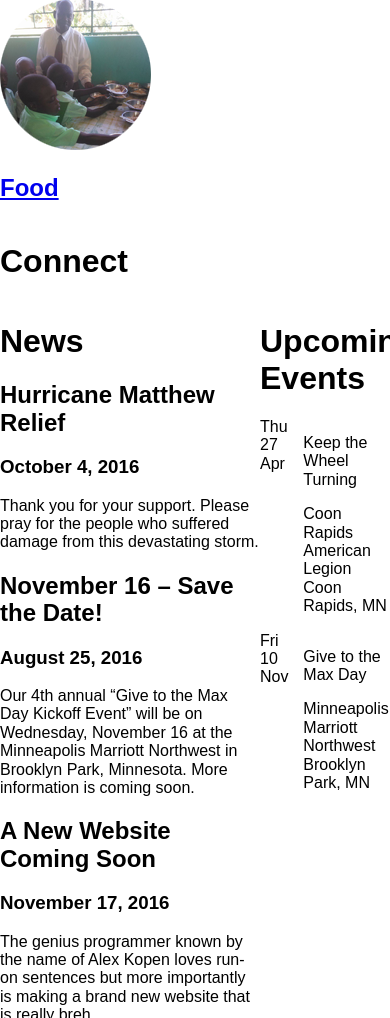
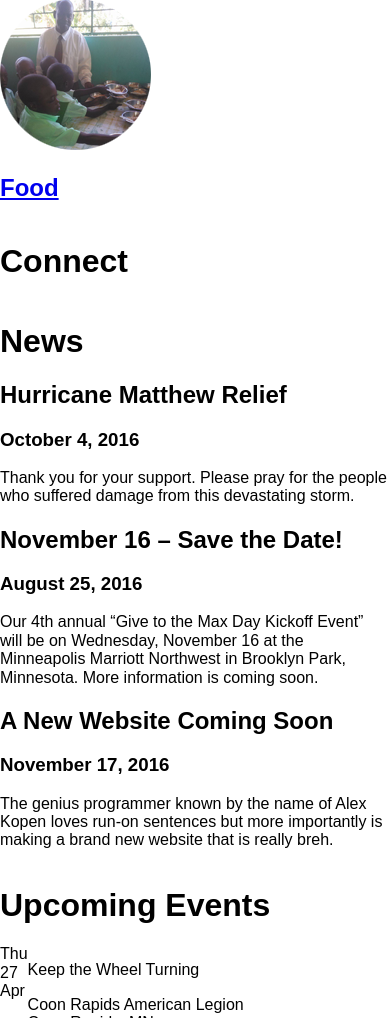
Before and after one commit to AlexKopen/Reiser-Relief, a PHP site: the page made by src/templates/home.twig in a window 390 px wide; the page is wider, and only the part inside the window is pictured. Shown: the part 1332-2350 px from the top of that part. Run offline with PHP 8.4, Linux system fonts and the light colour scheme; the template is opened without the code that fills it, so the values that code supplies are empty; some libraries are stand-ins or nearby versions.

Commit message:
Sort of responsive news and events

```diff
--- a/src/css/header.less
+++ b/src/css/header.less
@@ -4,9 +4,9 @@ header {
 	@header-height: 50px;
 	padding-top: @header-padding;
 
-	.container .pure-g {
-		padding: 0 @side-container-padding;
+	.container {
 
+		.pure-g {
 			@media only screen and (max-width: 768px) {
 				padding: 0;
 			}
@@ -124,4 +124,6 @@ header {
 				}
 			}
 		}
+
 	}
+}
--- a/src/css/main.less
+++ b/src/css/main.less
@@ -1,3 +1,5 @@
+@import "globals.less";
+
 p, h1, h2, h3, ul, li, div, .container {
 	margin: 0;
 	padding: 0;
@@ -36,3 +38,7 @@ img {
 	max-width: 1000px;
 	margin: 0 auto;
 }
+
+.padding-hold {
+	padding: 0 @side-container-padding;
+}
--- a/src/templates/header.twig
+++ b/src/templates/header.twig
@@ -16,7 +16,7 @@
 <body>
 <header>
 	<div class="container">
-		<div class="pure-g">
+		<div class="pure-g padding-hold">
 			<div class="pure-u" id="left-header">
 				<a href="{{ RootURL }}">
 					<img src="{{ RootURL}}resources/images/logo.png" alt="Logo">
--- a/src/templates/home.twig
+++ b/src/templates/home.twig
@@ -180,7 +180,8 @@
 	</section>
 	<section id="news-and-events">
 		<div class="pure-g container">
-			<div class="pure-u-2-3">
+			<div class="padding-hold">
+				<div class="pure-u-1-1 pure-u-md-15-24">
 					<div id="news">
 						<div class="news-and-events-header">
 							<h1>
@@ -222,7 +223,7 @@
 						</div>
 					</div>
 				</div>
-			<div class="pure-u-1-3">
+				<div class="pure-u-1-1 pure-u-md-9-24">
 					<div id="events">
 						<div class="news-and-events-header">
 							<h1>
@@ -231,7 +232,7 @@
 						</div>
 						<div class="event-entry" id="first">
 							<div class="pure-g">
-							<div class="pure-u-1-3">
+								<div class="pure-u">
 									<div class="calendar-tile">
 										<div class="day-of-week">
 											Thu
@@ -244,7 +245,7 @@
 										</div>
 									</div>
 								</div>
-							<div class="pure-u-2-3">
+								<div class="pure-u event-entry-details-column">
 									<p class="event-title">
 										Keep the Wheel Turning
 									</p>
@@ -257,7 +258,7 @@
 						</div>
 						<div class="event-entry">
 							<div class="pure-g">
-							<div class="pure-u-1-3">
+								<div class="pure-u">
 									<div class="calendar-tile">
 										<div class="day-of-week">
 											Fri
@@ -270,7 +271,7 @@
 										</div>
 									</div>
 								</div>
-							<div class="pure-u-2-3">
+								<div class="pure-u event-entry-details-column">
 									<p class="event-title">
 										Give to the Max Day
 									</p>
@@ -284,6 +285,7 @@
 					</div>
 				</div>
 			</div>
+		</div>
 	</section>
 </div>
 
```
Also changed, not shown: src/css/home.less (+15 -3 lines). Lines whose indentation alone changed are shown as unchanged.
